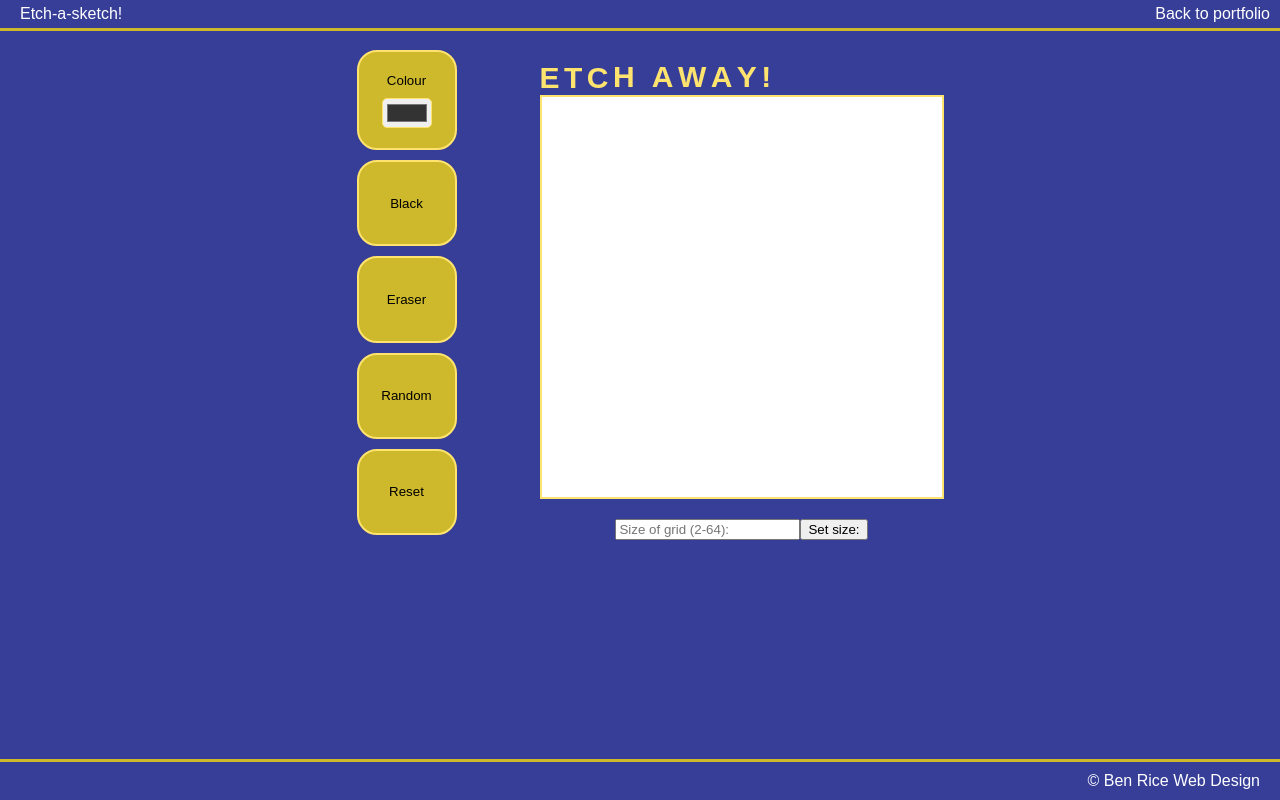
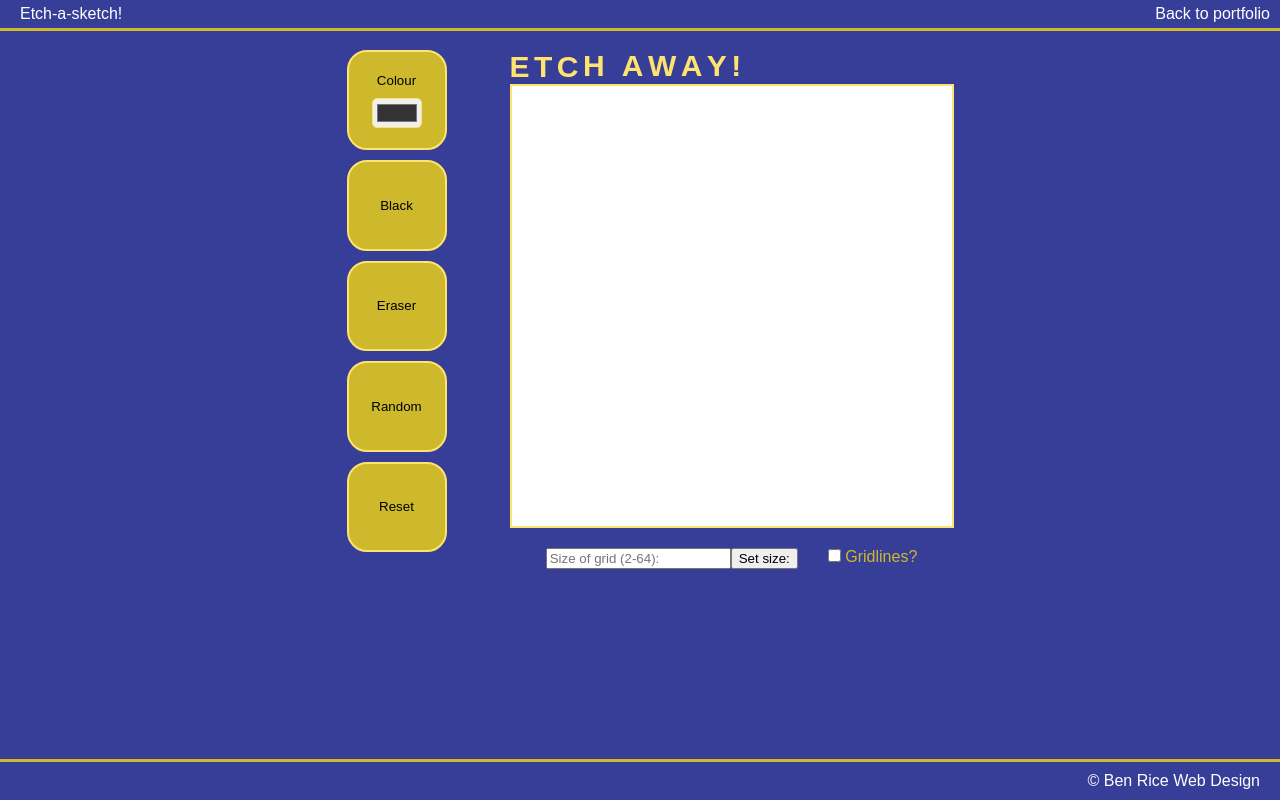
Before and after one commit to mrbenrice/etchasketch, a plain HTML site: page index.html in a window 1280 px wide. Drawn offline with Linux system fonts and the light colour scheme.

Commit message:
Added a gridlines button
-When checked, the button reloads the page with or without gridlines, depending
on the value of checked or !checked.

-Label added to colour scheme

-Grid made slightly larger (just, because).

```diff
--- a/eas.js
+++ b/eas.js
@@ -22,7 +22,18 @@ function setGridSize (cellSize) {
     cells.forEach((div) => div.remove());
     grid.style.gridTemplateColumns = `repeat(${cellSize}, 1fr)`;
     grid.style.gridTemplateRows = `repeat(${cellSize}, 1fr)`;
+    let gridlines = document.getElementById('gridlinescheckbox').checked;
 
+    if (gridlines == true) {
+        for (let i = 0; i < (cellSize * cellSize); i++) {
+            let cell = document.createElement('div');
+            cell.addEventListener('mousedown', colorCell)
+            cell.addEventListener('mouseover', colorCell)
+            cell.style.backgroundColor = 'white';
+            cell.style.border = '1px solid grey';
+            grid.insertAdjacentElement("beforeend", cell);
+         }
+    } else if (gridlines == false) {
         for (let i = 0; i < (cellSize * cellSize); i++) {
             let cell = document.createElement('div');
             cell.addEventListener('mousedown', colorCell)
@@ -30,6 +41,9 @@ for (let i = 0; i < (cellSize * cellSize); i++) {
             cell.style.backgroundColor = 'white';
             grid.insertAdjacentElement("beforeend", cell);
          }
+    }
+
+ addGridLines();
 }
 
 function changeGridSize (input) {
@@ -68,5 +82,3 @@ function resetGrid() {
     let cells = grid.querySelectorAll('div')
     cells.forEach((div) => div.style.backgroundColor = 'white');
 }
-
-let button = document.querySelectorAll('button')
--- a/index.html
+++ b/index.html
@@ -40,9 +40,16 @@
                         <span style="--i:8">y</span>
                         <span style="--i:8">!</span>
                 <div class="grid"></div>
-                <div class="input">
-                    <input type="text" placeholder="Size of grid (2-64):" value="" onchange="changeGridSize(this.value)">
-                    <button>Set size:</button>
+                    </div>
+                <div class="inputs">
+                    <div class="input">
+                        <input type="text" placeholder="Size of grid (2-64):" value="" onchange="changeGridSize(this.value)">
+                        <button>Set size:</button>
+                    </div>
+                    <div class="gridlinesbox">
+                        <input type="checkbox" id="gridlinescheckbox" value="lines" onchange="location.reload();">
+                        <label for="gridlinescheckbox">Gridlines?</label>
+                    </div>
                 </div>
             </div>
         </div>
--- a/style.css
+++ b/style.css
@@ -42,11 +42,20 @@ body {
 }
 
 .grid {
-    width: 400px;
-    height: 400px;
+    width: 440px;
+    height: 440px;
     display: grid;
     border: 2px solid #fee36e;
     margin-bottom: 20px;
+}
+
+.inputs {
+    display: flex;
+    justify-content: space-between;
+}
+
+.gridlinesbox {
+    margin-bottom: 50px;
 }
 
 .buttons {
@@ -96,6 +105,7 @@ body {
     display: flex;
     justify-content: center;
     margin-bottom: 50px;
+    margin-right: 30px;
 }
 
 footer {
@@ -103,10 +113,11 @@ footer {
     bottom: 0;
     width: 100%;
     border-top: 3px solid #ceb92c;
+    background-color: #373e98;
 }
 
 .footercontainer {
-    background-color: #373e98;
+
     color: white;
     display: flex;
     justify-content:flex-end ;
@@ -133,3 +144,7 @@ footer {
       transform: translateY(-1px)
     }
   }
+
+label {
+    color: #ceb92c;
+}
```
Lines whose indentation alone changed are shown as unchanged.
